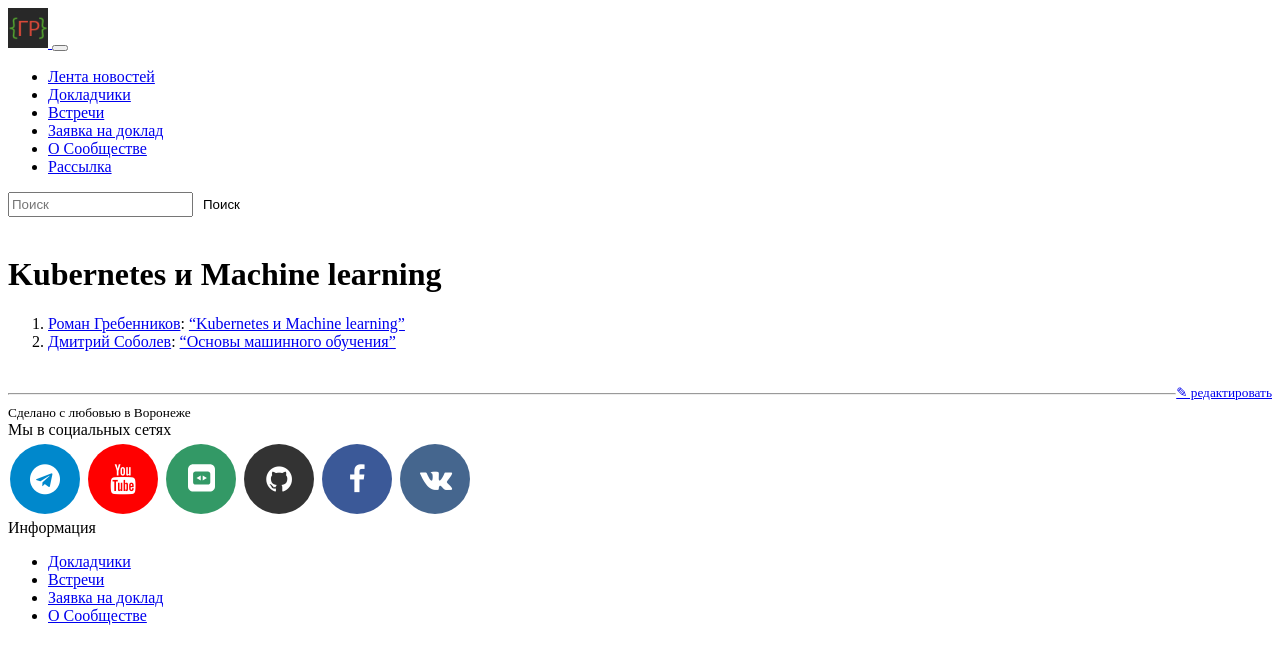
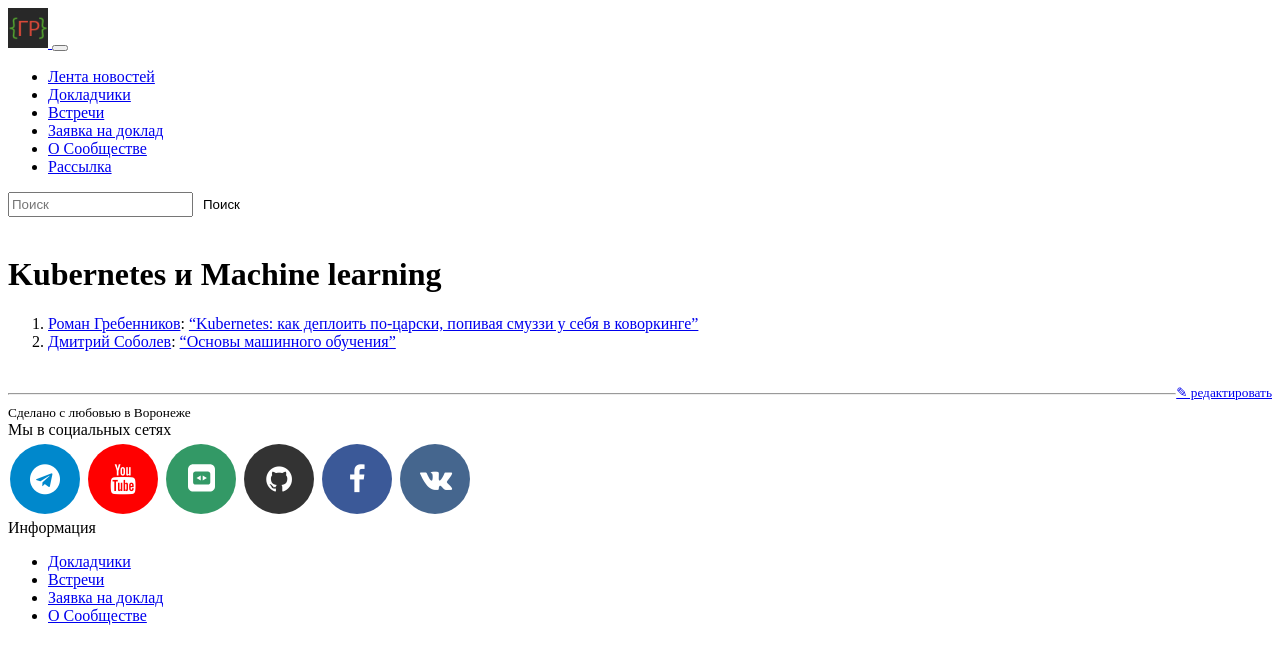
Before and after one commit to deeprefactoring/deeprefactoring.github.io, a Jekyll site: the page built from _posts/2017-03-29-meetup-16.md, in a window 1280 px wide. Shown: the top 664 px of the page. Built offline with Jekyll 4.4.1, drawn with Linux system fonts in a browser that asks for light colours; nearby versions of some CDN libraries.

Commit message:
Fix keynote name (#103)

```diff
--- a/_posts/2017-03-29-meetup-16.md
+++ b/_posts/2017-03-29-meetup-16.md
@@ -12,5 +12,5 @@ permalink: /meetup/16/
 
 ---
 
-1. [Роман Гребенников]({% link _speakers/roman-grebennikov.md %}): ["Kubernetes и Machine learning"]({% link _papers/16-kubernetes.md %})
+1. [Роман Гребенников]({% link _speakers/roman-grebennikov.md %}): ["Kubernetes: как деплоить по-царски, попивая смуззи у себя в коворкинге"]({% link _papers/16-kubernetes.md %})
 2. [Дмитрий Соболев]({% link _speakers/dmitry-sobolev.md %}): ["Основы машинного обучения"]({% link _papers/16-ml.md %})
```
